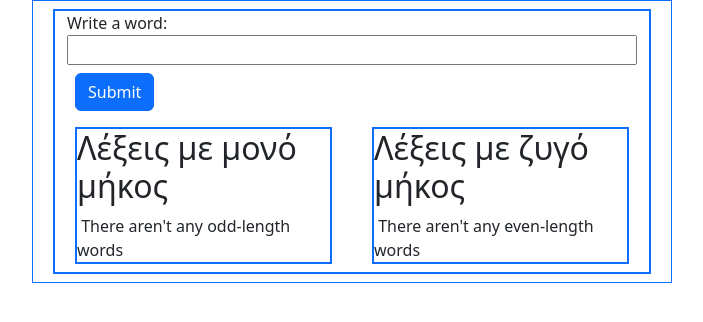
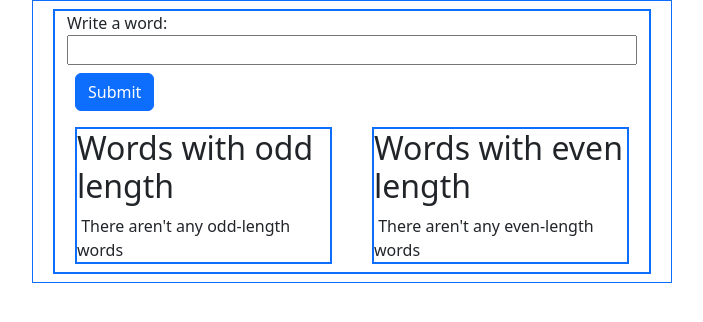
Before and after one commit to Nikos-Moutafis/angular-exercise-0-, an Angular app: page / in a window 1280 px wide. Shown: the top 322 px of the page, without its empty margins (288-991 px from the left). Built offline with nearby package versions, Linux system fonts and the light colour scheme.

Commit message:
Translation

```diff
--- a/src/app/even-length-words/even-length-words.component.html
+++ b/src/app/even-length-words/even-length-words.component.html
@@ -1,5 +1,5 @@
 <div class="border border-primary border-2 col m-2">
-  <h2>Λέξεις με ζυγό μήκος</h2>
+  <h2>Words with even length</h2>
   <div [style.white-space]="'pre-wrap'">
     {{ evenWords ? evenWords : "There aren't any even-length words " }}
   </div>
--- a/src/app/odd-length-words/odd-length-words.component.html
+++ b/src/app/odd-length-words/odd-length-words.component.html
@@ -1,5 +1,5 @@
 <div class="border border-primary border-2 m-2">
-  <h2>Λέξεις με μονό μήκος</h2>
+  <h2>Words with odd length</h2>
   <div [style.white-space]="'pre-wrap'">
     {{ oddWords ? oddWords : "There aren't any odd-length words" }}
   </div>
```
